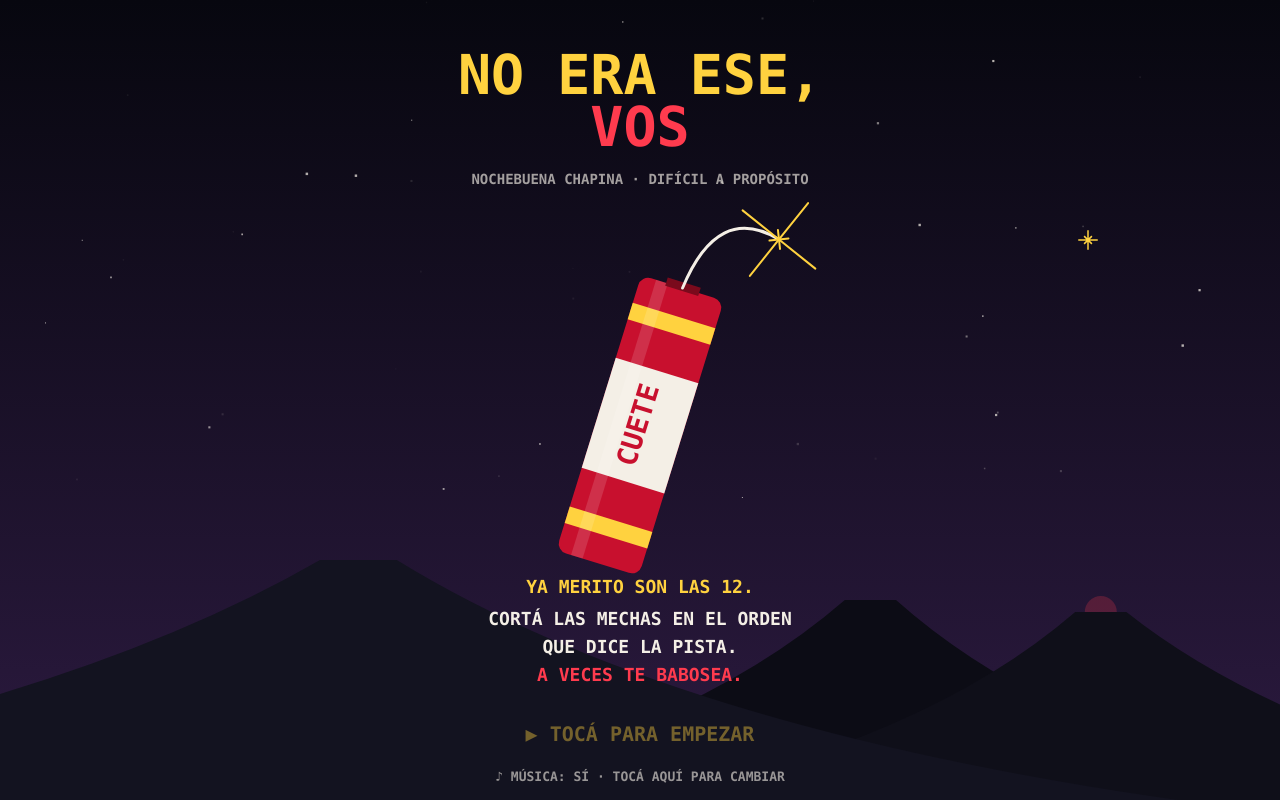
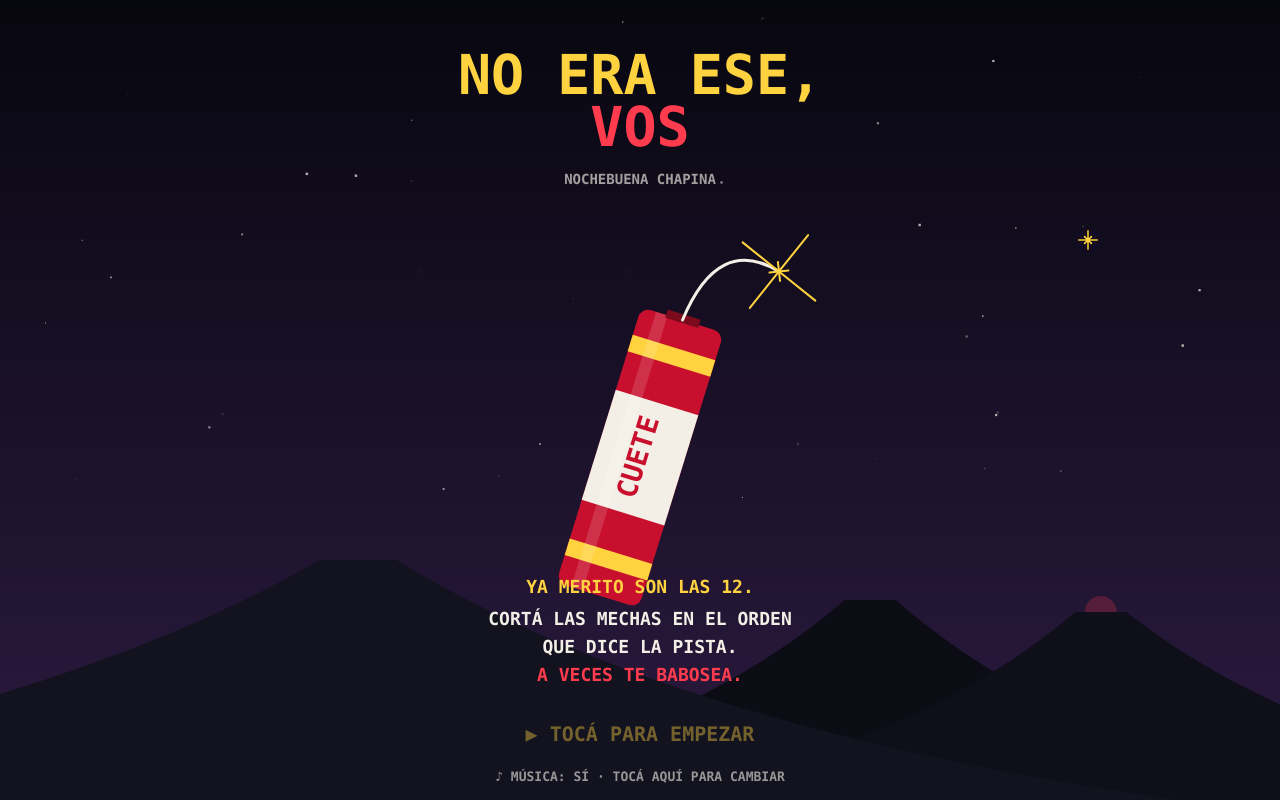
Before and after one commit to PabloR00P/no-era-ese-vos, a plain HTML site: page index.html in a window 1280 px wide. Drawn offline with Linux system fonts and the light colour scheme; animation ran at ten frames a second.

Commit message:
Update game to latest version with favicon
- Remove "DIFÍCIL A PROPÓSITO" subtitle
- Adjust cuete icon position
- Restore favicon

Co-Authored-By: Claude Opus 4.6 <noreply@anthropic.com>

```diff
--- a/index.html
+++ b/index.html
@@ -355,9 +355,9 @@ function draw() {
   else if (st == 0) {
     txt('NO ERA ESE,', CX, H * .1, 40, YEL);
     txt('VOS', CX, H * .165, 40, RED);
-    txt('NOCHEBUENA CHAPINA · DIFÍCIL A PROPÓSITO', CX, H * .225, 10.5, INK, .65);
+    txt('NOCHEBUENA CHAPINA', CX, H * .225, 10.5, INK, .65);
     if (best) txt('RÉCORD: ' + best + ' BOMBAS', CX, H * .26, 12, INK, .6);
-    drawIcon(H * .46);
+    drawIcon(H * .5);
     txt('YA MERITO SON LAS 12.', CX, H * .735, 13, YEL);
     txt('CORTÁ LAS MECHAS EN EL ORDEN', CX, H * .775, 13);
     txt('QUE DICE LA PISTA.', CX, H * .81, 13);
```
